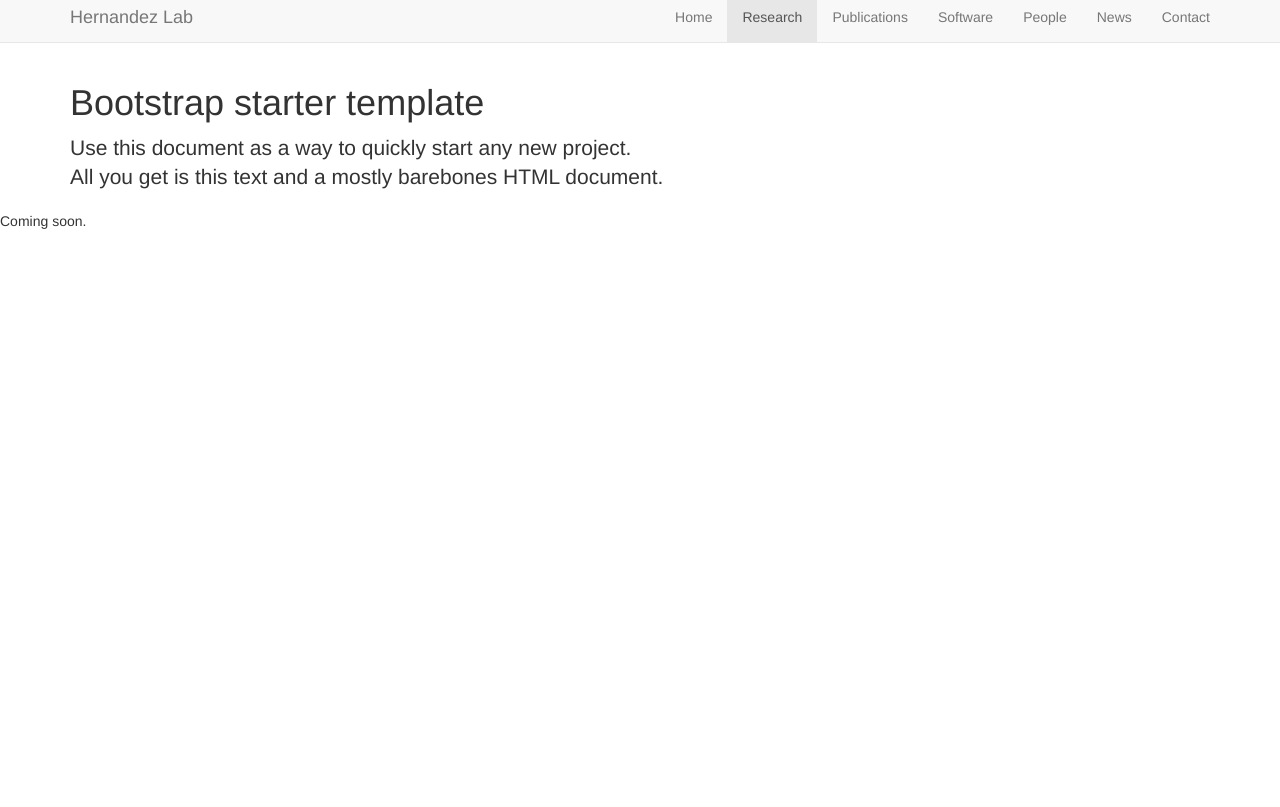
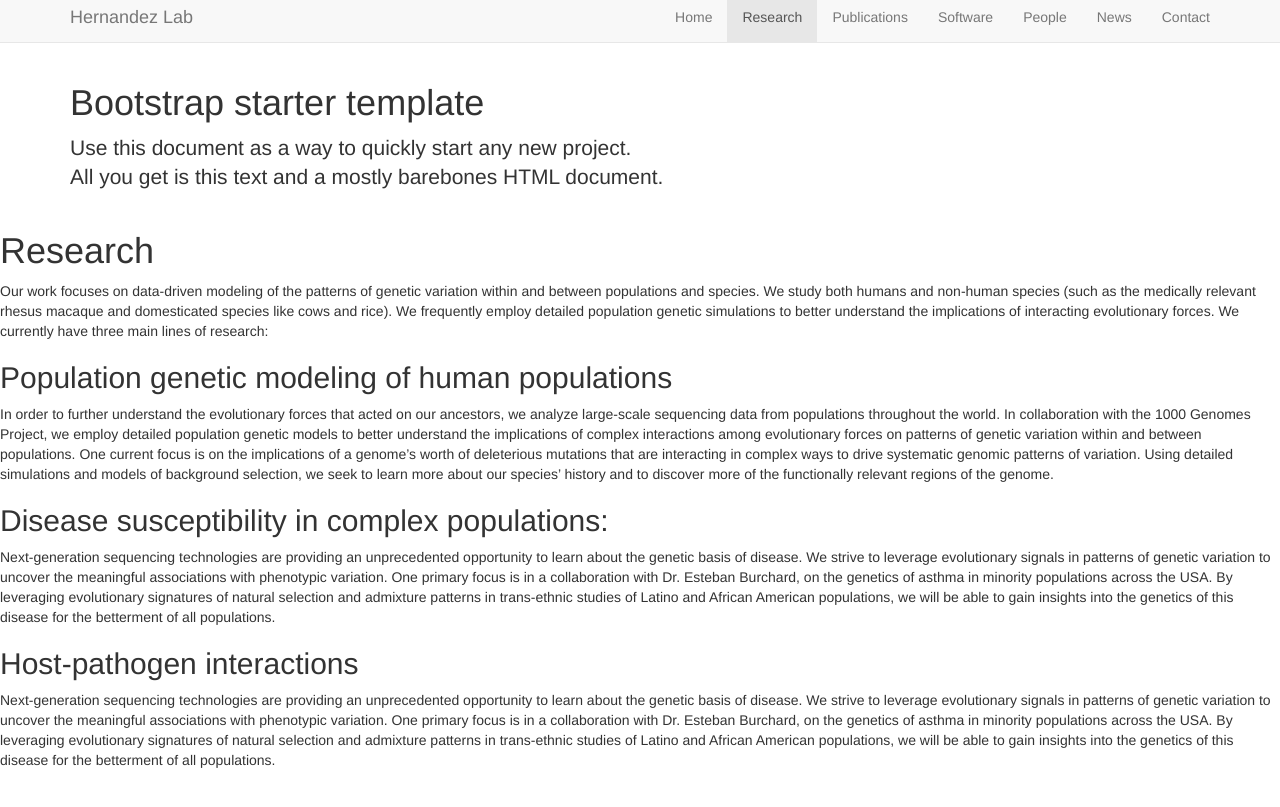
Before and after one commit to HernandezLab/hernandezlab.github.io, a Jekyll site: the page built from research/index.md, in a window 1280 px wide, cut to the strip 48-855 px from the top of the page. Built offline with Jekyll 4.4.1, drawn with Linux system fonts in a browser that asks for light colours; nearby versions of some CDN libraries.

Commit message:
research index.md

```diff
--- a/research/index.md
+++ b/research/index.md
@@ -4,4 +4,19 @@ layout: default
 group: research
 ---
 
-Coming soon.
+
+# Research
+
+Our work focuses on data-driven modeling of the patterns of genetic variation within and between populations and species. We study both humans and non-human species (such as the medically relevant rhesus macaque and domesticated species like cows and rice). We frequently employ detailed population genetic simulations to better understand the implications of interacting evolutionary forces. We currently have three main lines of research:
+
+## Population genetic modeling of human populations
+
+In order to further understand the evolutionary forces that acted on our ancestors, we analyze large-scale sequencing data from populations throughout the world. In collaboration with the 1000 Genomes Project, we employ detailed population genetic models to better understand the implications of complex interactions among evolutionary forces on patterns of genetic variation within and between populations. One current focus is on the implications of a genome's worth of deleterious mutations that are interacting in complex ways to drive systematic genomic patterns of variation. Using detailed simulations and models of background selection, we seek to learn more about our species' history and to discover more of the functionally relevant regions of the genome.
+
+## Disease susceptibility in complex populations:
+
+Next-generation sequencing technologies are providing an unprecedented opportunity to learn about the genetic basis of disease. We strive to leverage evolutionary signals in patterns of genetic variation to uncover the meaningful associations with phenotypic variation. One primary focus is in a collaboration with Dr. Esteban Burchard, on the genetics of asthma in minority populations across the USA. By leveraging evolutionary signatures of natural selection and admixture patterns in trans-ethnic studies of Latino and African American populations, we will be able to gain insights into the genetics of this disease for the betterment of all populations.
+
+## Host-pathogen interactions
+
+Next-generation sequencing technologies are providing an unprecedented opportunity to learn about the genetic basis of disease. We strive to leverage evolutionary signals in patterns of genetic variation to uncover the meaningful associations with phenotypic variation. One primary focus is in a collaboration with Dr. Esteban Burchard, on the genetics of asthma in minority populations across the USA. By leveraging evolutionary signatures of natural selection and admixture patterns in trans-ethnic studies of Latino and African American populations, we will be able to gain insights into the genetics of this disease for the betterment of all populations.
```
